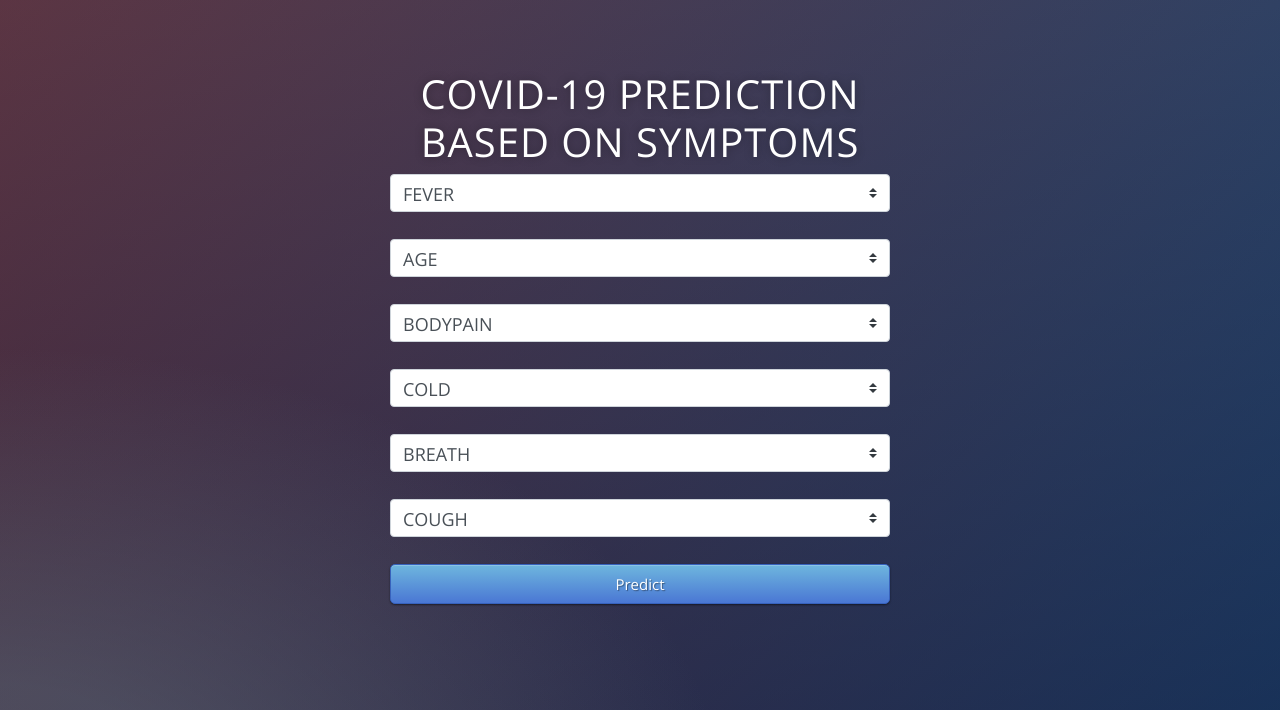
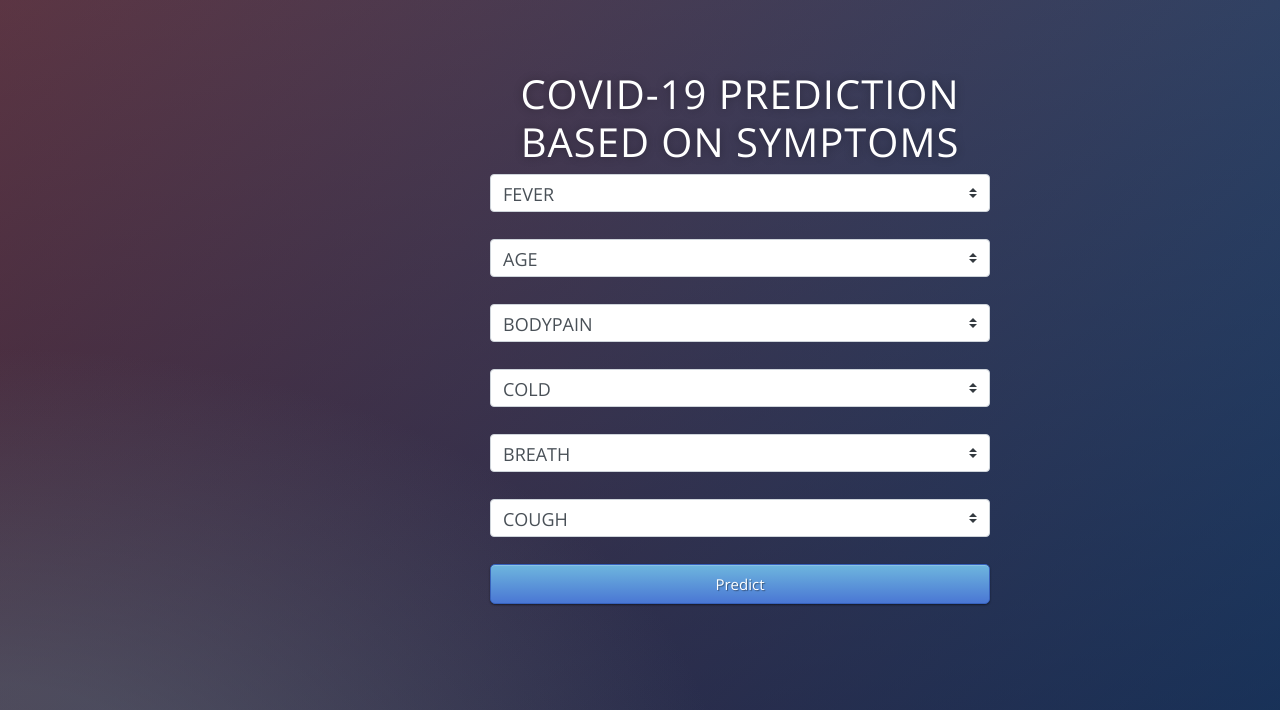
Before and after one commit to SaishMendke/covid_app, a Flask app: page / in a window 1280 px wide. Shown: the top 710 px of the page. Run offline with Flask 2, Linux system fonts and the light colour scheme; some libraries are stand-ins or nearby versions.

Commit message:
Update style.css

```diff
--- a/static/css/style.css
+++ b/static/css/style.css
@@ -34,7 +34,7 @@ body {
     position: absolute;
     top: 40%;
     left: 50%;
-    margin: -250px 0 0 -250px;
+    margin: -250px 0 0 -150px;
     width:500px;
     height:400px;
 }
```
